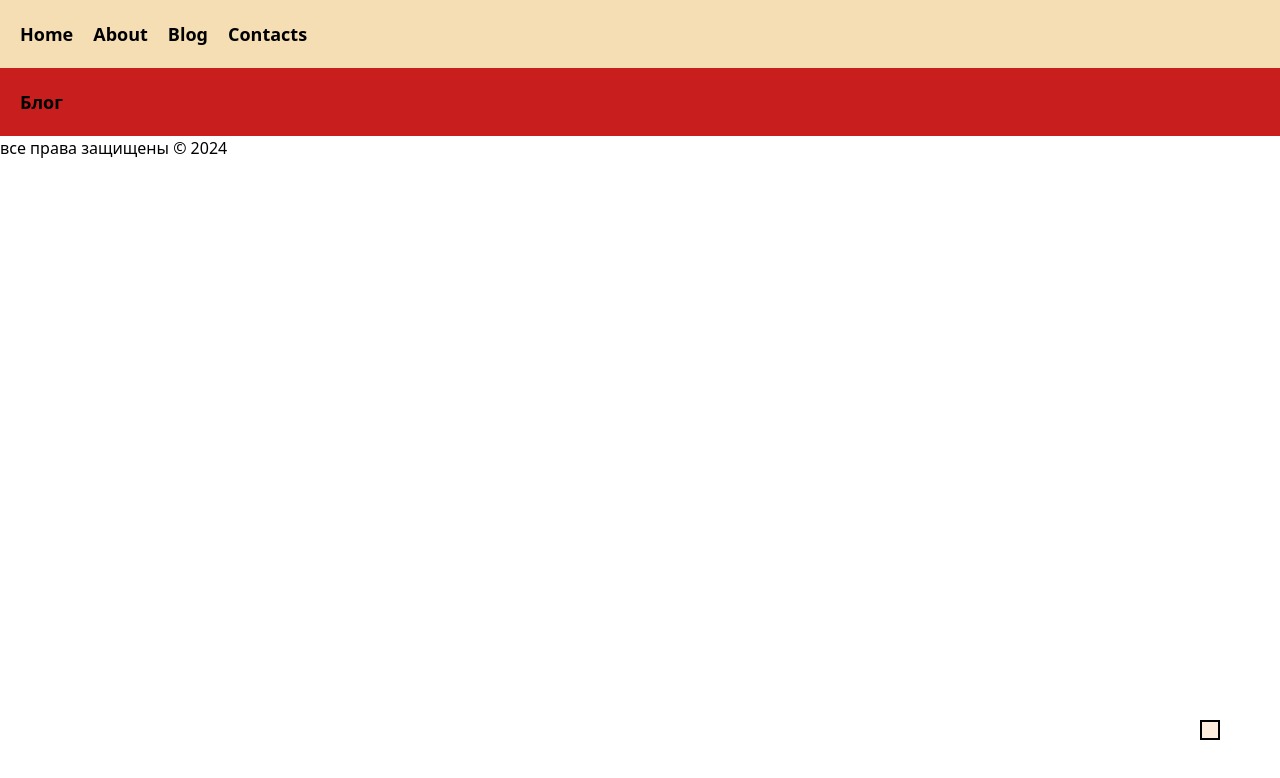
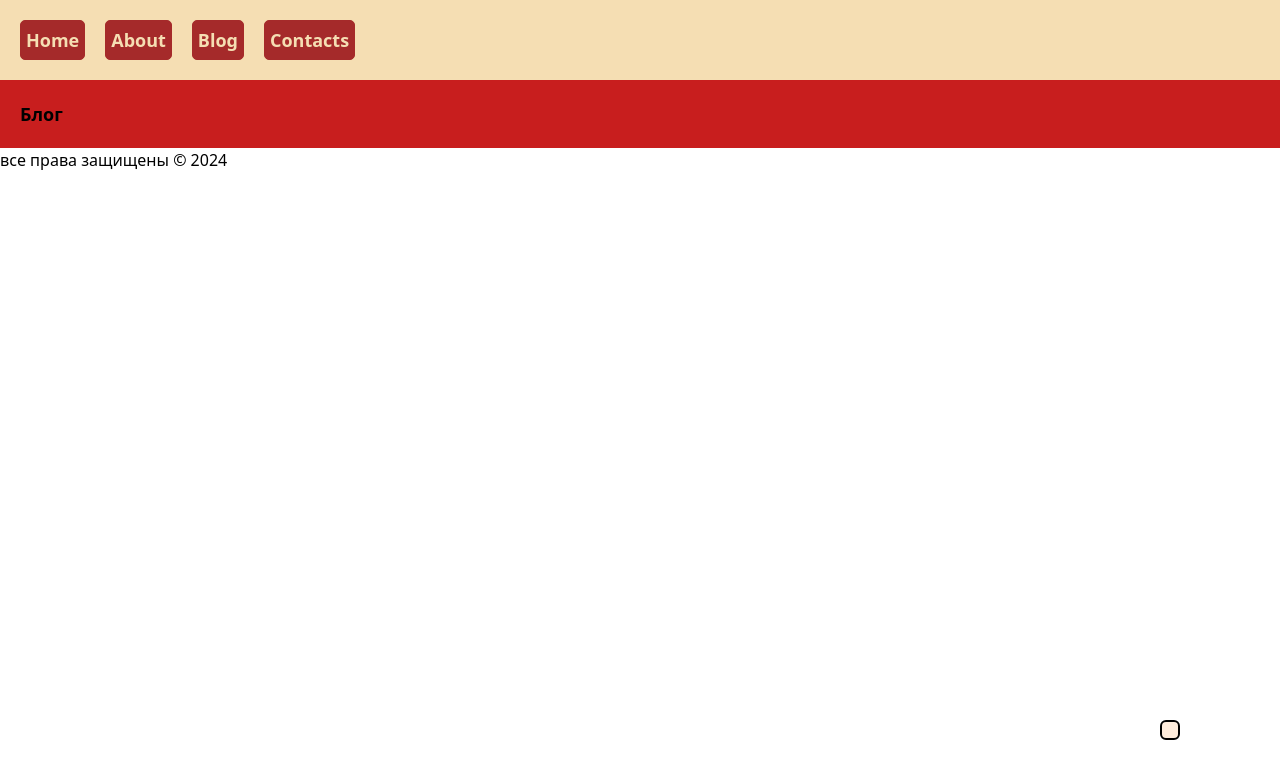
Before and after one commit to Alena152197/vue, a Vue app in the folder client/: page /blog in a window 1280 px wide. Shown: the top 778 px of the page. Built offline with nearby package versions, Linux system fonts and the light colour scheme; no server answers.

Commit message:
домашнее

```diff
--- a/client/src/App.vue
+++ b/client/src/App.vue
@@ -22,7 +22,7 @@
 
 
 
-  <main>
+  <main class="container mx-auto">
     <RouterView />
   </main>
 
@@ -30,7 +30,7 @@
     <ShareView />
   </section>
 
-  <footer>
+  <footer class="container mx-auto ">
     все права защищены &copy; 2024
   </footer>
 
@@ -43,10 +43,19 @@
 section {
   position: fixed;
   bottom: 60px;
-  right: 60px;
+  right: 100px;
 }
 
 nav {
   background-color: wheat;
 }
+
+a {
+  border: 1px solid brown;
+  border-radius: 5px;
+  padding: 5px;
+  background: brown;
+  color: wheat;
+
+}
 </style>
--- a/client/src/views/CardPostView.vue
+++ b/client/src/views/CardPostView.vue
@@ -56,6 +56,7 @@ a {
     background-color: brown;
     text-decoration: none;
     color: wheat;
+    border-radius: 5px;
 }
 
 a:hover {
--- a/client/src/views/ShareView.vue
+++ b/client/src/views/ShareView.vue
@@ -1,3 +1,3 @@
 <template>
-    <div class="ya-share2 border-2 border-black p-2 bg-orange-100 "  data-curtain data-color-scheme="blackwhite" data-services="messenger,vkontakte,odnoklassniki,telegram,viber,whatsapp"></div>
+    <div class="ya-share2 border-2 border-black p-2 bg-orange-100 rounded-md"  data-curtain data-color-scheme="blackwhite" data-services="messenger,vkontakte,odnoklassniki,telegram,viber,whatsapp"></div>
 </template>
```
